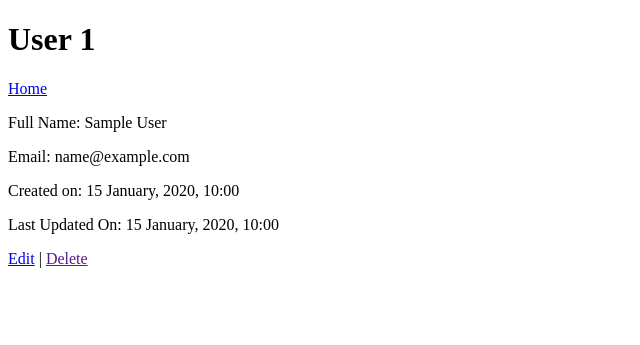
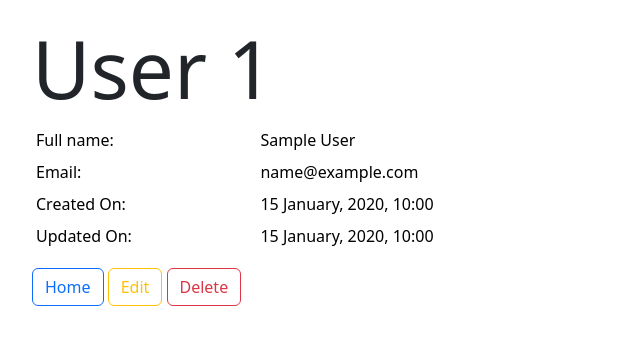
Before and after one commit to j21winter/Python, a Flask app: page /show/1 in a window 1280 px wide. Shown: the top 345 px of the page, without its empty margins (0-640 px from the left). Run offline with Flask 3, Linux system fonts and the light colour scheme; tables that the repository leaves empty or names only in its code hold one stand-in row (values such as "Sample post").

Commit message:
styling updates;

```diff
--- a/flask_mysql/CRUD/users_crud/server.py
+++ b/flask_mysql/CRUD/users_crud/server.py
@@ -42,7 +42,7 @@
         'last_name': request.form['last_name'],
         'email': request.form['email']
     }
-    updated_user = User.update_user(data)
+    User.update_user(data)
     return redirect(f'/show/{user_id}')
 
 @app.route('/delete_user/<user_id>')
--- a/flask_mysql/CRUD/users_crud/templates/create.html
+++ b/flask_mysql/CRUD/users_crud/templates/create.html
@@ -3,6 +3,7 @@
 <head>
     <meta charset="UTF-8">
     <meta name="viewport" content="width=device-width, initial-scale=1.0">
+    <link href="https://cdn.jsdelivr.net/npm/bootstrap@5.3.1/dist/css/bootstrap.min.css" rel="stylesheet" integrity="sha384-4bw+/aepP/YC94hEpVNVgiZdgIC5+VKNBQNGCHeKRQN+PtmoHDEXuppvnDJzQIu9" crossorigin="anonymous">
     <title>Create</title>
 </head>
 <style>
--- a/flask_mysql/CRUD/users_crud/templates/user_profile.html
+++ b/flask_mysql/CRUD/users_crud/templates/user_profile.html
@@ -3,19 +3,31 @@
 <head>
     <meta charset="UTF-8">
     <meta name="viewport" content="width=device-width, initial-scale=1.0">
+    <link href="https://cdn.jsdelivr.net/npm/bootstrap@5.3.1/dist/css/bootstrap.min.css" rel="stylesheet" integrity="sha384-4bw+/aepP/YC94hEpVNVgiZdgIC5+VKNBQNGCHeKRQN+PtmoHDEXuppvnDJzQIu9" crossorigin="anonymous">
     <title>User Profile</title>
 </head>
 <body>
-    <div class="container">
-        <h1>User {{user.id}}</h1>
-        <a href="/read(all)">Home</a>
-        <div class="info_block">
-            <p>Full Name: {{user.first_name}} {{user.last_name}}</p>
-            <p>Email: {{user.email}}</p>
-            <p>Created on: {{user.created_at.strftime("%d %B, %Y, %H:%M")}}</p>
-            <p>Last Updated On: {{user.updated_at.strftime("%d %B, %Y, %H:%M")}} </p>
-        </div>
-        <a href="/edit/{{user.id}}">Edit</a> | <a href="">Delete</a>
+    <div class="container w-50" style="margin: 20px;">
+        <h1 class="display-1">User {{user.id}}</h1>
+        <table class="table table-borderless table-sm">
+            <tr>
+                <td class="wd-25">Full name:</td>
+                <td class="wd-25">{{user.first_name}} {{user.last_name}}</td>
+            </tr>
+            <tr>
+                <td class="wd-25">Email:</td>
+                <td class="wd-25">{{user.email}}</td>
+            </tr>
+            <tr>
+                <td class="wd-25">Created On:</td>
+                <td class="wd-25">{{user.created_at.strftime("%d %B, %Y, %H:%M")}}</td>
+            </tr>
+            <tr>
+                <td class="wd-25">Updated On:</td>
+                <td class="wd-25">{{user.updated_at.strftime("%d %B, %Y, %H:%M")}}</td>
+            </tr>
+        </table>
+        <a class="btn btn-outline-primary" href="/read(all)">Home</a>  <a class="btn btn-outline-warning" href="/edit/{{user.id}}">Edit</a>  <a class="btn btn-outline-danger" href="/delete_user/{{user.id}}">Delete</a>
     </div>
 </body>
 </html>
--- a/flask_mysql/CRUD/users_crud/user.py
+++ b/flask_mysql/CRUD/users_crud/user.py
@@ -37,9 +37,8 @@
     def update_user(cls,data):
         query = '''
                     UPDATE users
-                    SET first_name = %(first_name)s,last_name = %(last_name)s, email = %(email)s
+                    SET first_name = %(first_name)s,last_name = %(last_name)s, email = %(email)s, updated_at = NOW()
                     WHERE users.id = %(id)s;'''
-
         return connectToMySQL(cls.DB).query_db(query, data)
 
     @classmethod
```
Also changed, not shown: flask_mysql/CRUD/users_crud/templates/edit_profile.html (+19 -10 lines), flask_mysql/CRUD/users_crud/templates/read(all).html (+8 -7 lines).
